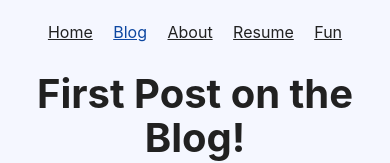
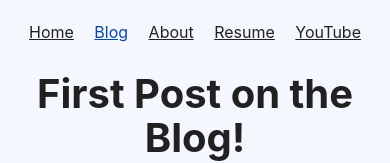
Before and after one commit to spacesanjeet/Sanjeet-Homepage, a plain HTML site: page blog/2024-10-12-firstpost.html in a window 390 px wide. Shown: the top 163 px of the page. Drawn offline with Linux system fonts and the light colour scheme.

Commit message:
made changed in the firstpost blog by adding responsive elements and updating the page rename

```diff
--- a/blog/2024-10-12-firstpost.html
+++ b/blog/2024-10-12-firstpost.html
@@ -3,6 +3,8 @@
 	<head>
 		<title>First Post on the Blog!</title>
 		<meta charset = "utf-8">
+		<meta http-equiv="X-UA-Compatible" content="IE=edge">
+  		<meta name="viewport" content="width=device-width, initial-scale=1, shrink-to-fit=no">
 		<link rel="stylesheet" href="../css/simple.css">
 	</head>
 
@@ -13,7 +15,7 @@
   				<a href="index.html" aria-current="true">Blog</a>
   				<a href="../about.html">About</a>
   				<a href="../resume.html">Resume</a>
-  				<a href="../fun.html">Fun</a>
+  				<a href="../youtube.html">YouTube</a>
 			</nav>
 			<h1>First Post on the Blog!</h1>
 		</header>
```
